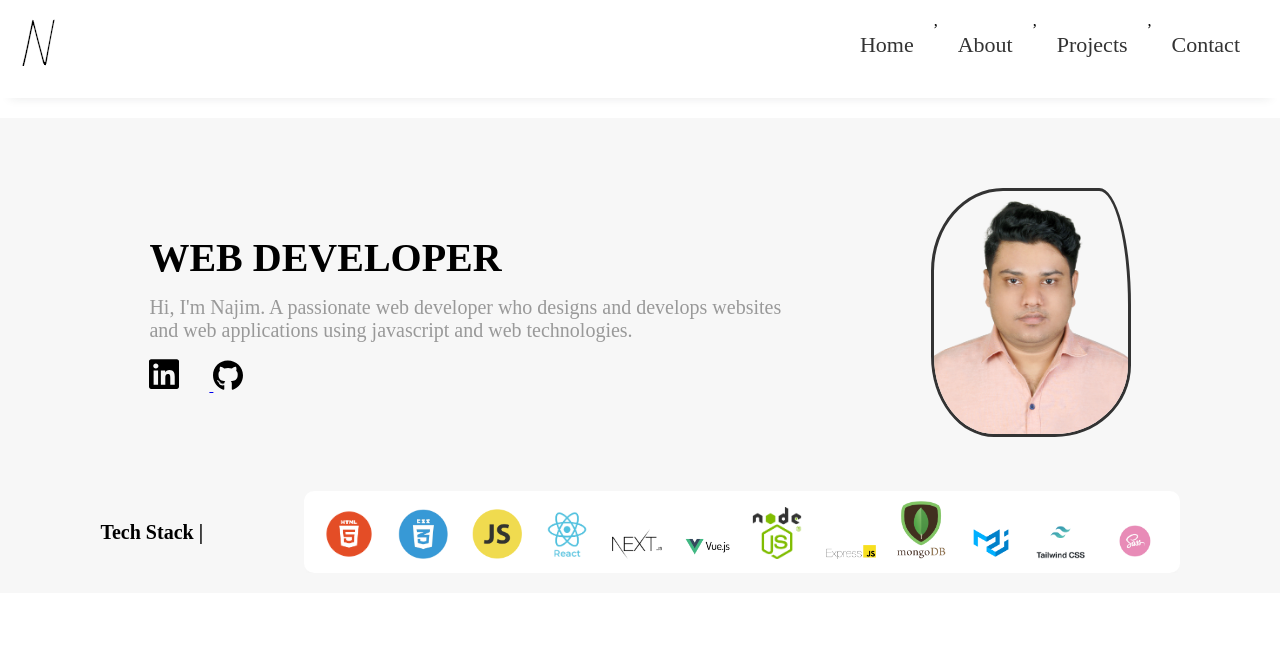
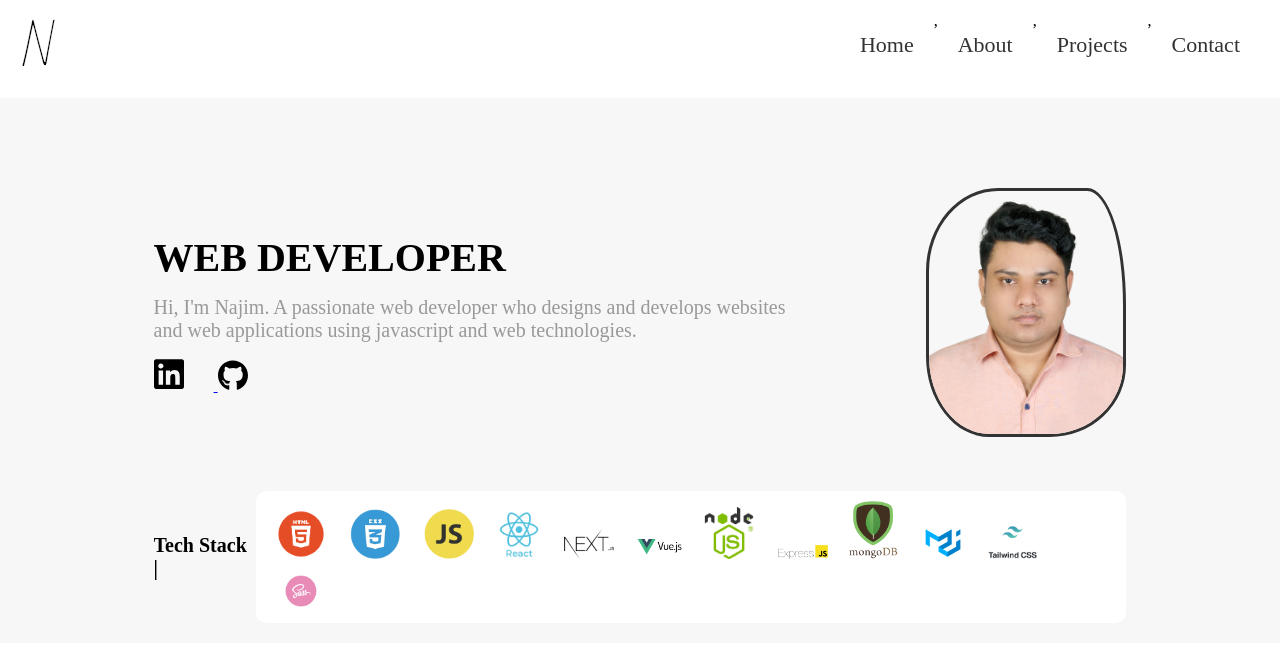
Before and after one commit to Najim473/Portfolio, a plain HTML site: page index.html in a window 1280 px wide. Drawn offline with Linux system fonts and the light colour scheme; a web font is replaced by a local one.

Commit message:
content container done

```diff
--- a/CSS/style.scss
+++ b/CSS/style.scss
@@ -46,7 +46,22 @@
                 }
             }
 
+            .contentcontainer {
+                background: #f7f7f7;
+                height: auto;
+
+                @include media("<=tablet") {
+                    padding: 0 10px;
+                }
+
+                .contentdiv {
+                    @include media(">=tablet") {
+                        // width: 70% ;
+                        margin: 0 12%;
+                    }
+
                     .sidebar-container {
+                        background: #ffffff;
                         padding: 10px;
                         box-shadow: rgba(33, 35, 38, 0.1) 0px 10px 10px -10px;
 
@@ -57,6 +72,7 @@
 
                             @include media(">=tablet") {
                                 display: none;
+
                             }
                         }
 
@@ -67,11 +83,8 @@
                             z-index: 1;
                             left: 0;
                             top: 0;
-                    // background-color: rgb(0, 0, 0);
-                    // background-color: rgba(0, 0, 0, 0.9);
 
                             background: #000;
-                    // overflow-x: hidden;
                             overflow: hidden;
                             transition: 0.5s;
 
@@ -124,6 +137,11 @@
                                 display: none;
                             }
                         }
+
+                        @include media(">=tablet") {
+                            background: none;
+
+                        }
                     }
 
                     .openbtn {
@@ -144,14 +162,24 @@
                         .content {
                             display: flex;
                             align-items: center;
-                    justify-content: space-evenly;
+                            justify-content: space-between;
                             flex-wrap: wrap;
                             padding: 50px 0;
 
+                            @include media("<=tablet") {
+                                flex-direction: column-reverse;
+                                text-align: center;
+                            }
+
                             .details {
+
                                 h2 {
                                     font-size: 40px;
-                            letter-spacing: 0px;
+
+                                    @media(min-width:900px)and (max-width:1050px) {
+                                        font-size: 30px;
+
+                                    }
                                 }
 
                                 p {
@@ -172,6 +200,16 @@
                                         }
                                     }
                                 }
+
+                                @include media("<=tablet") {
+                                    margin: 20px 0;
+                                }
+
+                                @media(min-width:900px)and (max-width:1050px) {
+                                    // background: #000;
+                                    width: 450px;
+                                }
+
                             }
 
                             .profile {
@@ -183,11 +221,11 @@
 
                                     @-webkit-keyframes move {
                                         from {
-                                    border-radius: 36% 32% 45% 65% / 27% 36% 34% 33%;
+                                            border-radius: 36% 32% 25% 65% / 27% 36% 34% 33%;
                                         }
 
                                         to {
-                                    border-radius: 36% 4% 33% 7% /38% 55% 25% 32%;
+                                            border-radius: 36% 34% 33% 7% /38% 55% 25% 32%;
                                         }
                                     }
 
@@ -197,9 +235,13 @@
                                         }
 
                                         to {
-                                    border-radius: 36% 4% 33% 7% /38% 55% 25% 32%;
+                                            border-radius: 36% 10% 33% 7% /38% 55% 25% 32%;
                                         }
                                     }
+                                }
+
+                                @include media("<=tablet") {
+                                    margin: -20px 0 20px 0;
                                 }
                             }
                         }
@@ -207,7 +249,7 @@
                         .skills {
                             display: flex;
                             align-items: center;
-                    justify-content: space-evenly;
+                            justify-content: space-between;
 
                             h2 {
                                 font-size: 20px;
@@ -230,3 +272,5 @@
                 }
             }
         }
+    }
+}
--- a/index.html
+++ b/index.html
@@ -25,6 +25,8 @@
         </a>
         <ul class="list"></ul>
       </nav>
+   <div class="contentcontainer">
+    <div class="contentdiv">
       <div class="sidebar-container">
         <img src="./Img/logo.png" alt="" />
         <div id="sidebar" class="overlay">
@@ -88,6 +90,8 @@
           </div>
         </div>
     </div>
+   </div>
+    </div>
     <script>
       const navItem = [
         {
```
Also changed, not shown: CSS/style.css, 1 other file. Lines whose indentation alone changed are shown as unchanged.
